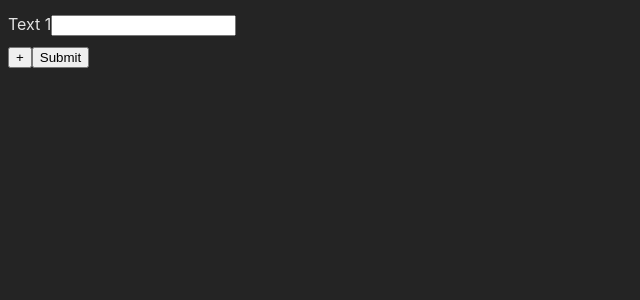
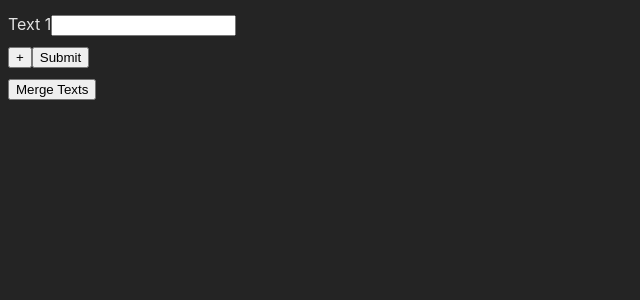
Before and after one commit to sametkayik/string_combinator_ui, a React (Vite) app: page / in a window 1280 px wide. Shown: the top 300 px of the page, without its empty margins (0-640 px from the left). Built offline with nearby package versions, Linux system fonts and the light colour scheme.

Commit message:
selam new

```diff
--- a/src/App.jsx
+++ b/src/App.jsx
@@ -4,6 +4,7 @@ import axios from "axios";
 function App() {
   const baseUrl = "http://localhost:8080/api/texts";
   const [textList, setTextList] = useState([{ content: "" }]);
+  const [mergedText, setMergedText] = useState("");
 
   const handleTextChange = (e, index) => {
     const { name, value } = e.target;
@@ -23,6 +24,7 @@ function App() {
       .post(baseUrl, requestData)
       .then((res) => {
         console.log(res.data);
+        setMergedText(res.data.mergedText);
       })
       .catch((err) => {
         console.log(err);
@@ -49,6 +51,10 @@ function App() {
         </button>
         <button type="submit">Submit</button>
       </form>
+      <button type="button" onClick={handleSubmit}>
+        Merge Texts
+      </button>
+      <div>{mergedText}</div>
     </div>
   );
 }
```
